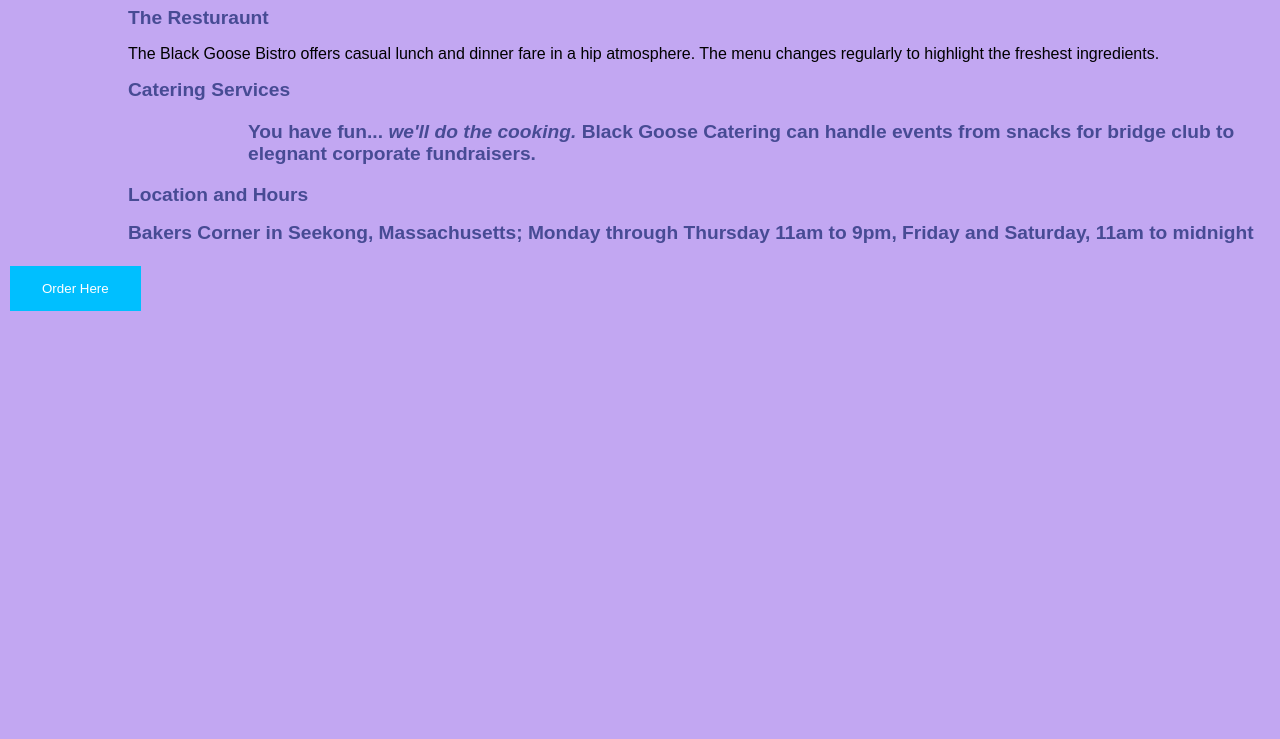
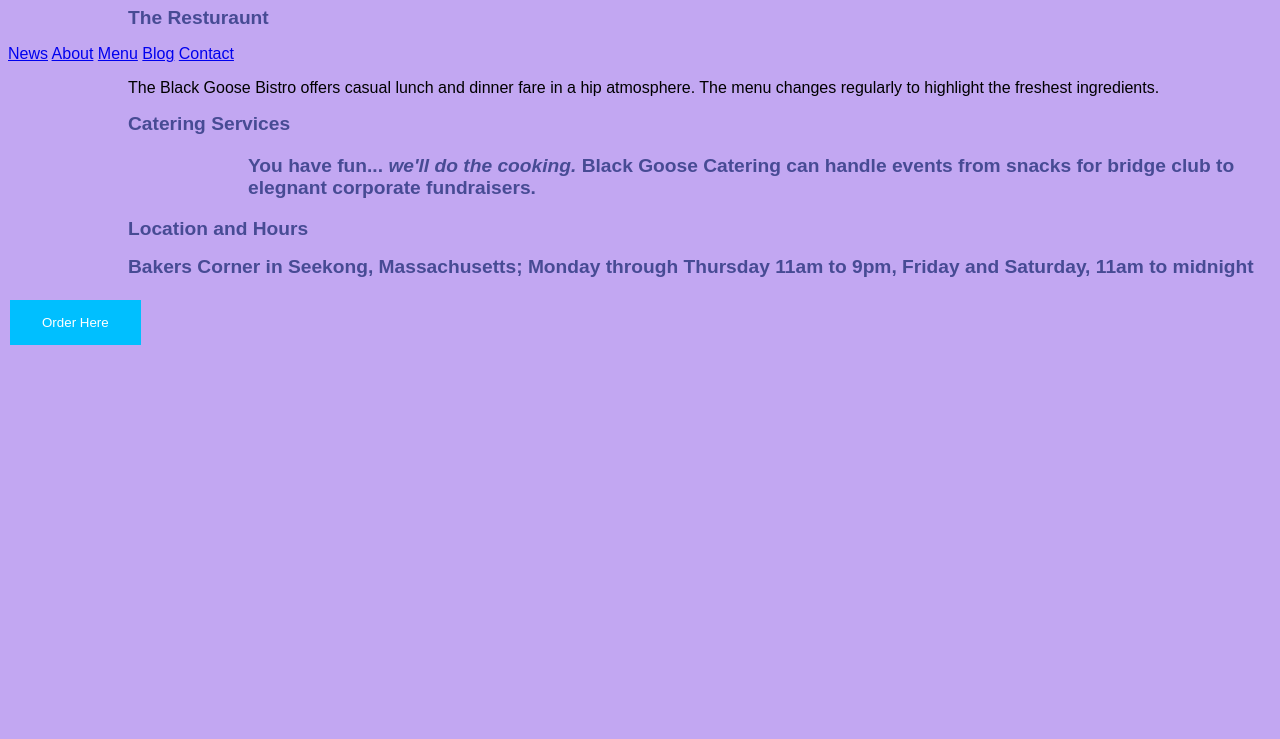
Before and after one commit to Ratchet7667/Black-Goost-Bistro, a plain HTML site: page index.html in a window 1280 px wide. Shown: the part 61-800 px from the top of the page. Drawn offline with Linux system fonts and the light colour scheme.

Commit message:
Update index.html

```diff
--- a/index.html
+++ b/index.html
@@ -79,7 +79,11 @@
 
   <h2>The Resturaunt</h2>
 
-
+  <a href="News.html">News</a>
+  <a href="About.html">About</a>
+  <a href="Menu.html">Menu</a>
+  <a href="Blog.html">Blog</a>
+  <a href="Contact.html">Contact</a>
 
   <p>The Black Goose Bistro offers casual lunch and dinner fare in a hip
 
```
